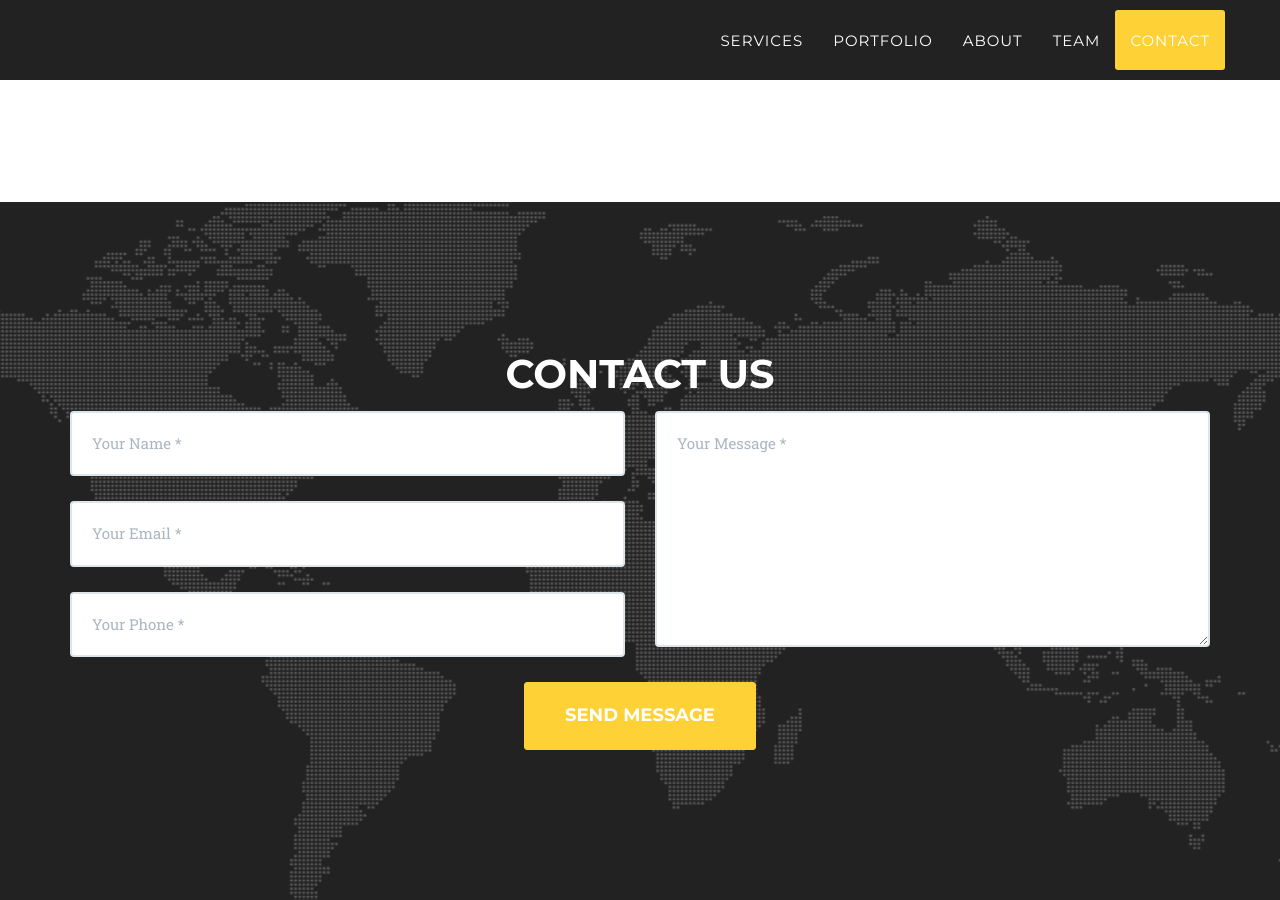
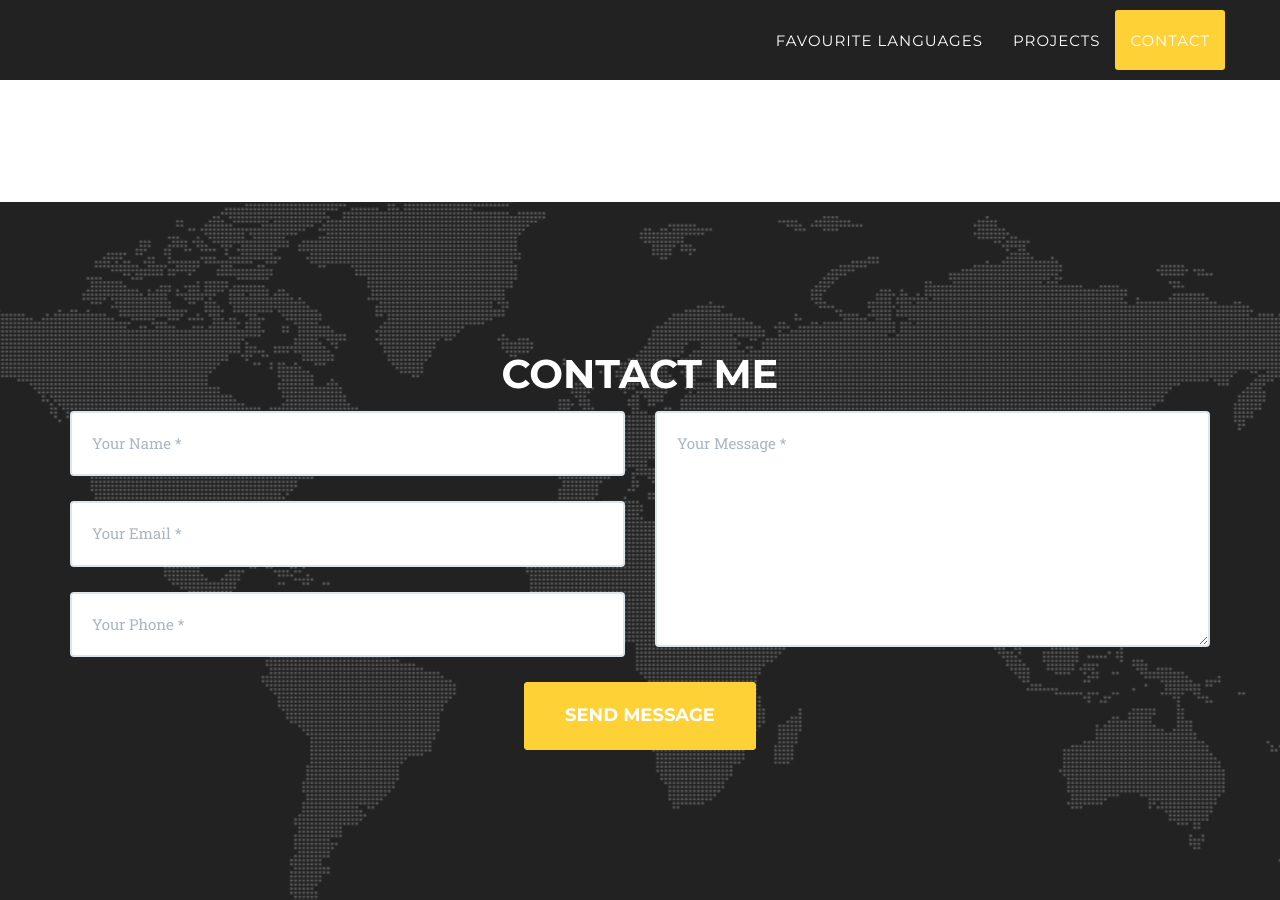
Before and after one commit to DatUser/website, a Jekyll site: the page built from index.html, in a window 1280 px wide and 900 px high, scrolled down 2867 px. Built offline with Jekyll 4.4.1, drawn with Linux system fonts in a browser that asks for light colours; some web fonts are replaced.

Commit message:
changed navbar

```diff
--- a/_includes/contact.html
+++ b/_includes/contact.html
@@ -2,7 +2,7 @@
         <div class="container">
             <div class="row">
                 <div class="col-lg-12 text-center">
-                    <h2 class="section-heading">Contact Us</h2>
+                    <h2 class="section-heading">Contact Me</h2>
                     <!--<h3 class="section-subheading text-muted">Lorem ipsum dolor sit amet consectetur.</h3>-->
                 </div>
             </div>
--- a/_includes/header.html
+++ b/_includes/header.html
@@ -19,16 +19,10 @@
                         <a href="#page-top"></a>
                     </li>
                     <li>
-                        <a class="page-scroll" href="#services">Services</a>
+                        <a class="page-scroll" href="#services">Favourite Languages</a>
                     </li>
                     <li>
-                        <a class="page-scroll" href="#portfolio">Portfolio</a>
-                    </li>
-                    <li>
-                        <a class="page-scroll" href="#about">About</a>
-                    </li>
-                    <li>
-                        <a class="page-scroll" href="#team">Team</a>
+                        <a class="page-scroll" href="#about">Projects</a>
                     </li>
                     <li>
                         <a class="page-scroll" href="#contact">Contact</a>
```
